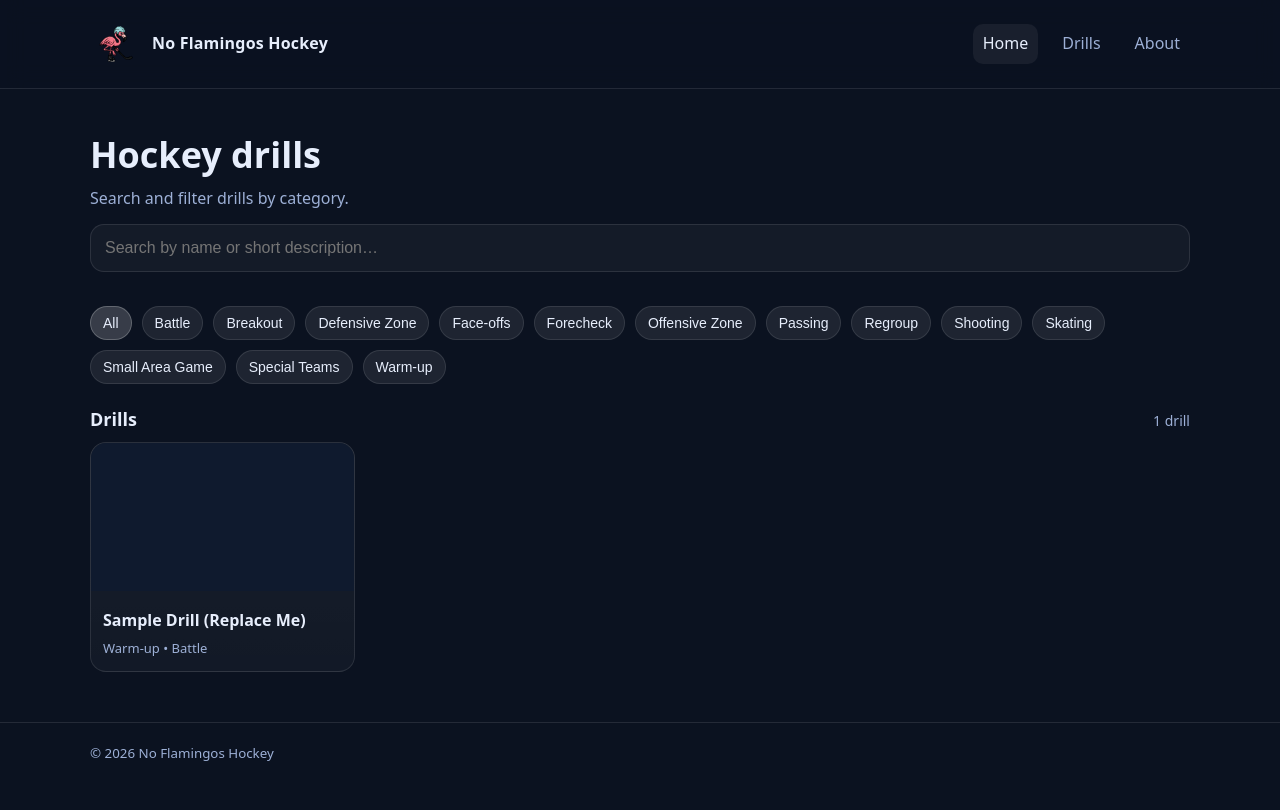
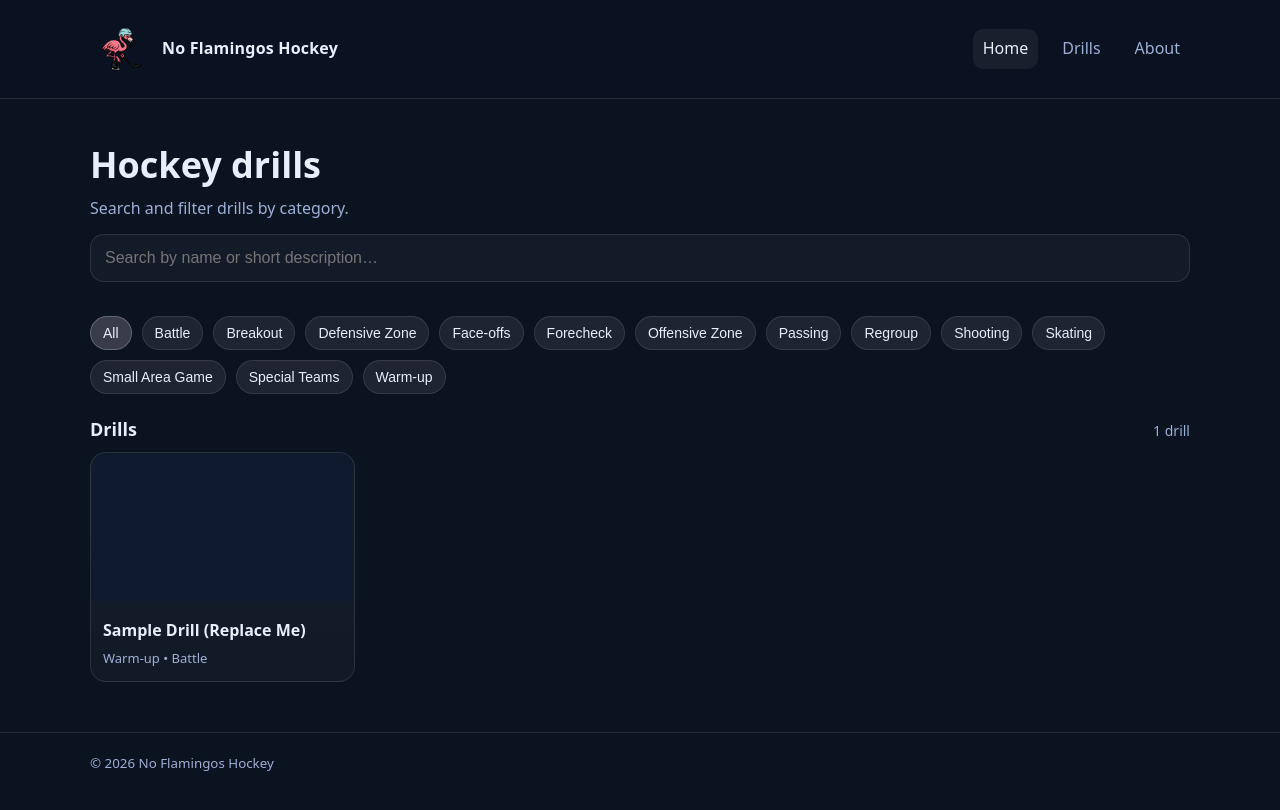
Before and after one commit to noflamingos/noflamingos.github.io, a Jekyll site: the page built from index.html, in a window 1280 px wide. Shown: the top 810 px of the page. Built offline with Jekyll 4.4.1, drawn with Linux system fonts in a browser that asks for light colours.

Commit message:
Update main.css

```diff
--- a/assets/css/main.css
+++ b/assets/css/main.css
@@ -34,7 +34,7 @@ a:hover { text-decoration: underline; }
 }
 .header-inner { display: flex; align-items: center; justify-content: space-between; padding: 18px 0; gap: 18px; }
 .brand { display: inline-flex; align-items: center; gap: 10px; color: var(--text); }
-.brand-logo { width: 52px; height: 52px; }
+.brand-logo { width: 62px; height: 62px; }
 .brand-name { font-weight: 700; letter-spacing: 0.2px; }
 
 .nav { display: flex; gap: 14px; }
```
